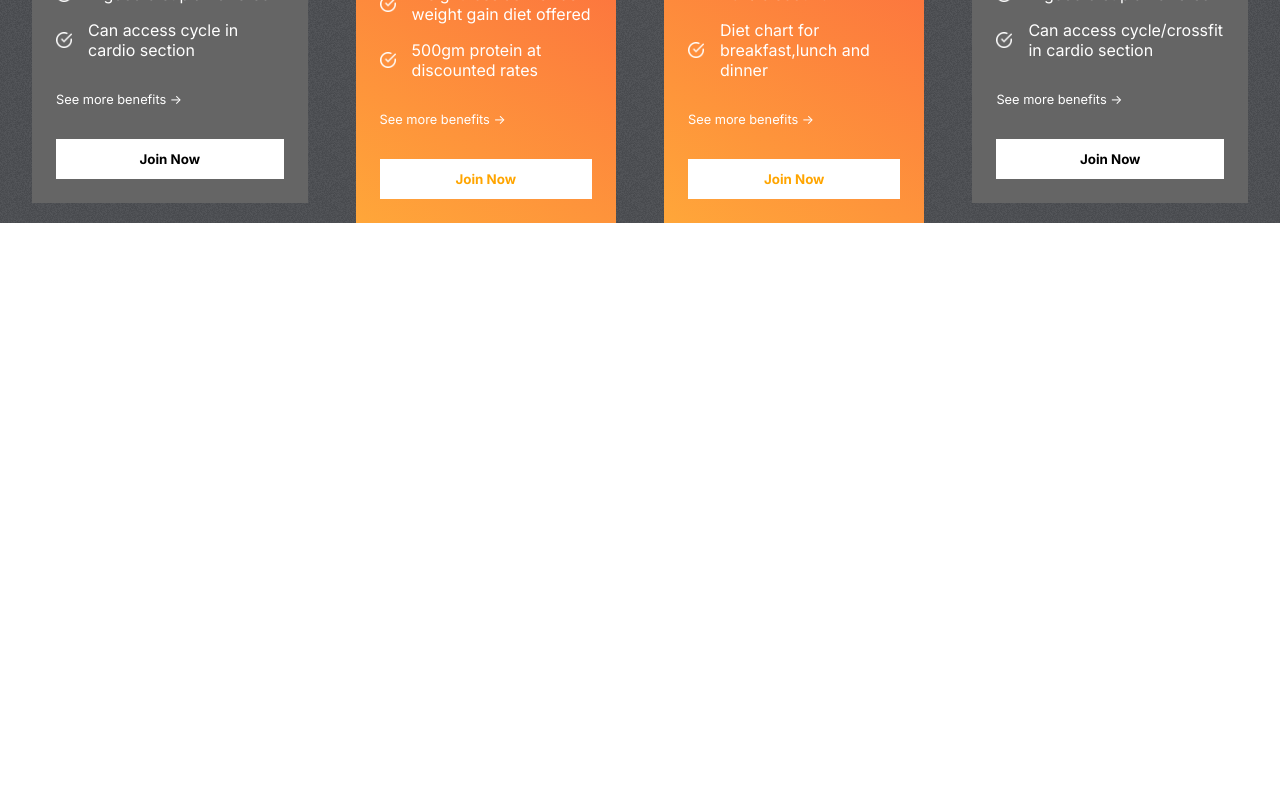
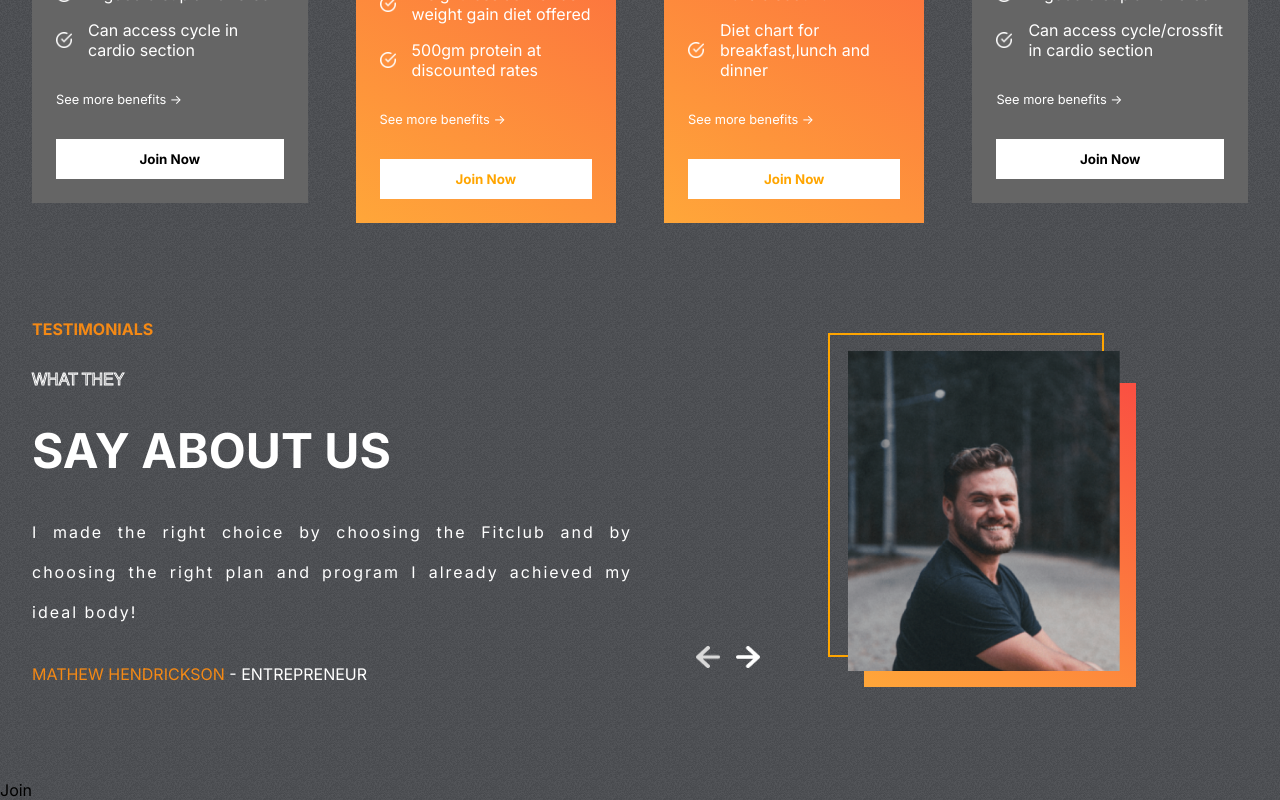
Before and after one commit to Ankitsingh6299/MyGym, a React (Create React App) app: page / in a window 1280 px wide. Shown: the part 2412-3212 px from the top of the page. Before the commit the page ends 2635 px from the top, so only its background shows below. Built offline with nearby package versions, Linux system fonts and the light colour scheme.

Commit message:
Testimonial section done

```diff
--- a/src/App.js
+++ b/src/App.js
@@ -1,8 +1,10 @@
 import './App.css';
 import Hero from './components/Hero';
+import Join from './components/Join';
 import Plans from './components/Plans';
 import Program from './components/Program';
 import Reasons from './components/Reasons';
+import Testimonials from './components/Testimonials';
 
 function App() {
   return (
@@ -11,7 +13,9 @@
           <Program />
           <Reasons />
           <Plans />
-    </div>
+          <Testimonials />
+          <Join />
+      </div>
   );
 }
 
--- /dev/null
+++ b/src/components/Join.js
@@ -0,0 +1,9 @@
+import React from 'react'
+
+function Join() {
+  return (
+    <div>Join</div>
+  )
+}
+
+export default Join
--- a/src/components/Plans.js
+++ b/src/components/Plans.js
@@ -27,7 +27,7 @@
 
                     ))}
                 </div>
-                <div><span>See more benefits -> </span></div>
+                <div><span>See more benefits -&gt; </span></div>
         <button className='btn'>Join Now</button>
                 </div>
 
--- /dev/null
+++ b/src/components/Testimonials.css
@@ -0,0 +1,70 @@
+.Testimonials{
+    display: flex;
+    gap: 1rem;
+    padding: 0 2rem;
+}
+.left-t{
+    display: flex;
+    flex: 1 1;
+    gap: 2rem;
+    flex-direction: column;
+    text-transform: uppercase;
+    color: white;
+
+}
+.left-t>:nth-child(1){
+    color: var(--orange);
+    font-weight: bold;
+
+}
+.left-t>:nth-child(2){}
+.left-t>:nth-child(3){
+    font-weight: bold;
+    font-size: 3rem;
+}
+.left-t>:nth-child(4){
+    text-transform: none;
+    text-align: justify;
+    letter-spacing: 2px;
+    line-height: 40px;
+}
+.right-t{
+    flex: 1;
+    position: relative;
+}
+.right-t>img{
+    position: absolute;
+    width: 17rem;
+    height: 20rem;
+    object-fit: cover;
+    right: 8rem;
+    top: 2rem;
+}
+.right-t>:nth-child(1){
+    position: absolute;
+    width: 17rem;
+    height: 20rem;
+    border: 2px solid orange;
+    background-color: transparent;
+    right: 9rem;
+    top: 0.9rem;
+}
+.right-t>:nth-child(2){
+    position: absolute;
+    width: 17rem;
+    height: 19rem;
+    right: 7rem;
+    top: 4rem;
+    background: var(--planCard);
+}
+.arrows{
+    display: flex;
+    gap: 1rem;
+    position: absolute;
+    bottom: 1rem;
+    left: 3rem;
+}
+.arrows>img{
+    width: 1.5rem;
+    cursor: pointer;
+}
--- /dev/null
+++ b/src/components/Testimonials.js
@@ -0,0 +1,46 @@
+import React, { useState } from 'react'
+import './Testimonials.css';
+import leftArrow from '../assets/leftArrow.png';
+import rightArrow from '../assets/rightArrow.png';
+import {testimonialsData} from '../data/testimonialsData';
+function Testimonials() {
+    const[selected,setSelected] = useState(0);
+    const tlength = testimonialsData.length;
+  return (
+    <div className='Testimonials'>
+        <div className='left-t'>
+            <span>Testimonials</span>
+            <span className='stroke-text'>What they</span>
+            <span>say about us</span>
+
+            <span>
+                {testimonialsData[selected].review}
+            </span>
+            <span>
+                <span style={{color:'var(--orange)'}}>{testimonialsData[selected].name}</span>{" - "}
+                <span>{testimonialsData[selected].status}</span>
+            </span>
+        </div>
+        <div className='right-t'>
+            <div></div>
+            <div></div>
+            <img src={testimonialsData[selected].image} alt="" />
+            <div className='arrows'>
+                <img onClick={()=>{
+                    selected===0
+                    ?setSelected(tlength-1)
+                    :setSelected((prev)=>prev-1)
+                }} src={leftArrow} alt="" />
+                <img onClick={()=>{
+                    selected===tlength-1
+                    ?setSelected(0  )
+                    :setSelected((prev)=>prev+1)
+                }} src={rightArrow} alt="" />
+            </div>
+
+        </div>
+    </div>
+  )
+}
+
+export default Testimonials
```
Also changed, not shown: src/components/Join.css (added).
